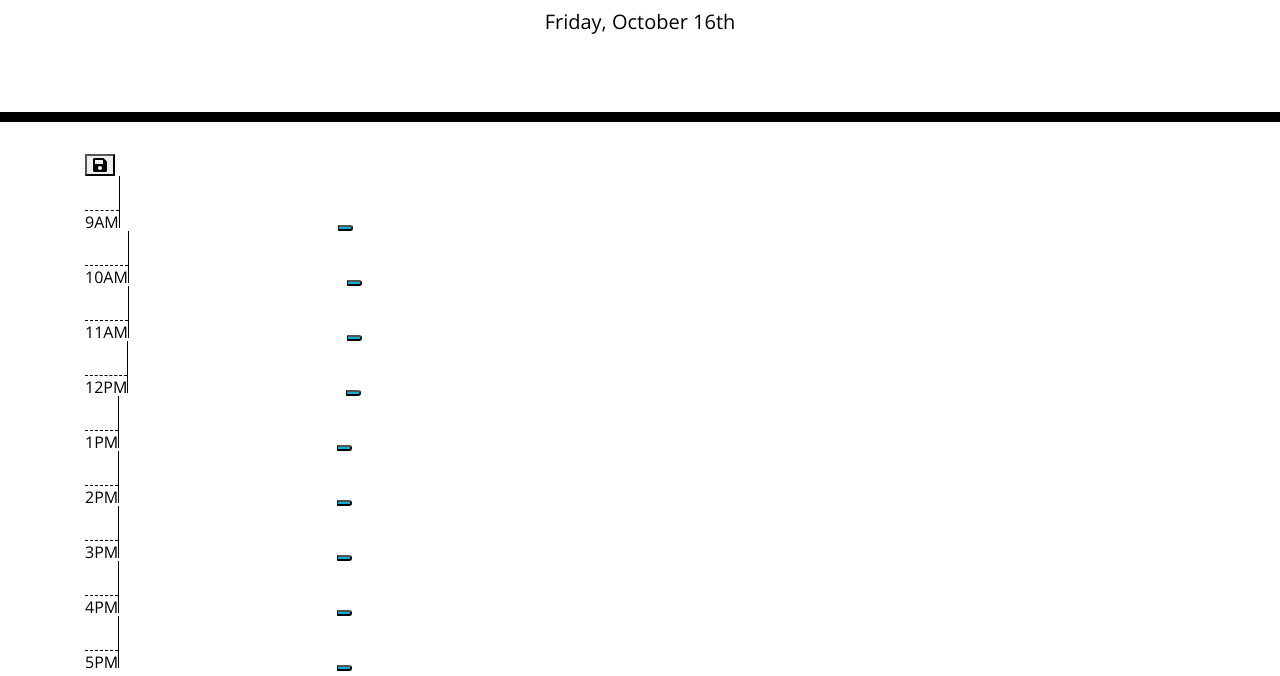
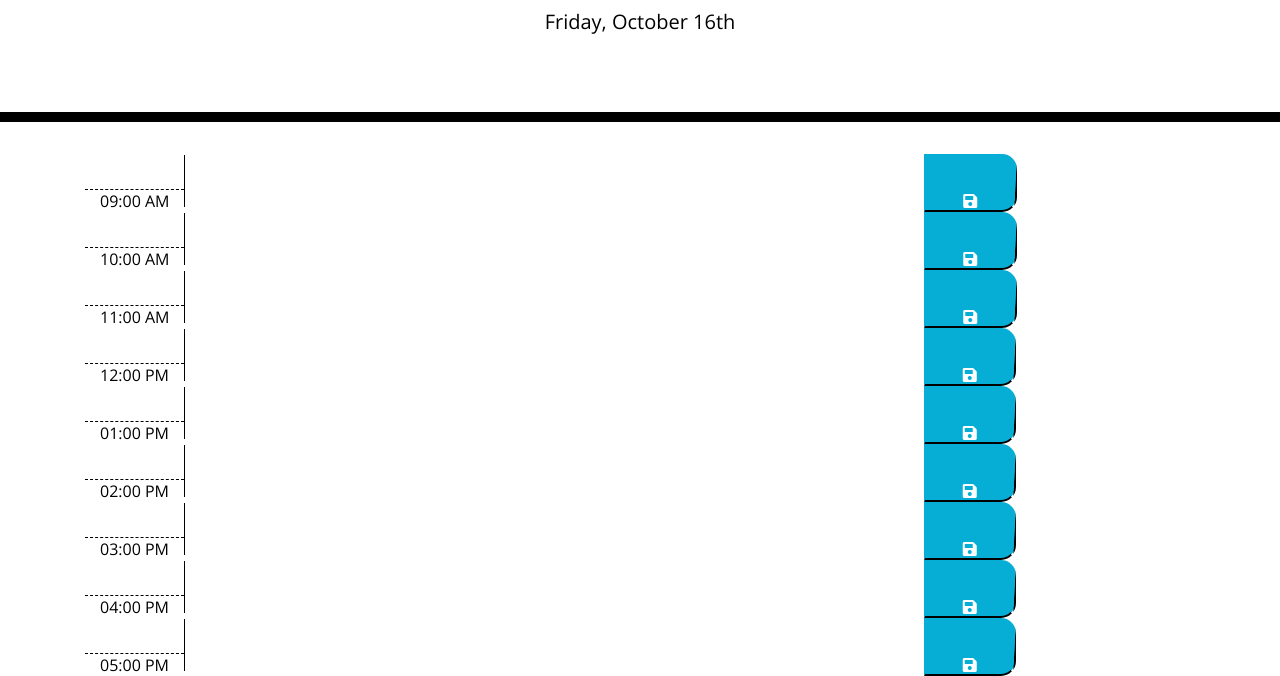
Before and after one commit to melvyn10/basic_calendar, a plain HTML site: page Develop/index.html in a window 1280 px wide. Shown: the part 182-858 px from the top of the page. Drawn offline with nearby package versions, Linux system fonts and the light colour scheme.

Commit message:
changed style and added columns

```diff
--- a/Develop/index.html
+++ b/Develop/index.html
@@ -29,7 +29,7 @@
       <p id="currentDay" class="lead"></p>
     </header>
     <div class="container">
-      <button class="fas fa-save"></button>
+
       <!-- Timeblocks go here -->
 
 
@@ -56,6 +56,7 @@
          "st"];
         var displayDate = dayOfWeek[date.getDay()] + "," + month[date.getMonth()] + " " + date.getDate() + superS[date.getDate()+1];
 */
+
         var displayDate = moment().format('dddd, MMMM Do');
         var currentHour = parseInt(moment().format('h'));
         $("#currentDay").text(displayDate);
@@ -63,39 +64,41 @@
         ** display standard office hours
         */
         var appointment = [
-          {hour: "9AM", appt: ""},
-          {hour: "10AM", appt: ""},
-          {hour: "11AM", appt: ""},
-          {hour: "12PM", appt: ""},
-          {hour: "1PM", appt: ""},
-          {hour: "2PM", appt: ""},
-          {hour: "3PM", appt: ""},
-          {hour: "4PM", appt: ""},
-          {hour: "5PM", appt: ""}
+          {hour: "09:00 AM", appt: ""},
+          {hour: "10:00 AM", appt: ""},
+          {hour: "11:00 AM", appt: ""},
+          {hour: "12:00 PM", appt: ""},
+          {hour: "01:00 PM", appt: ""},
+          {hour: "02:00 PM", appt: ""},
+          {hour: "03:00 PM", appt: ""},
+          {hour: "04:00 PM", appt: ""},
+          {hour: "05:00 PM", appt: ""}
         ];
 
         for (var i=0; i<9; i++){
 
-
+          // create a container
           var hourRow = $("<section>");
           hourRow.addClass("hourRow");
           $('.container').append(hourRow);
 
+          //hour field
           var timeBlock = $("<time-block>");
-          timeBlock.addClass("hour");
+          timeBlock.addClass("hour col-md-1");
           timeBlock.attr("hourNumber",appointment[i].hour);
           timeBlock.text(appointment[i].hour);
           hourRow.append(timeBlock);
 
-          var apptBlock = $("<textarea>");
-          apptBlock.addClass("appointment");
+          // appoinment entry
+          var apptBlock = $("<textarea row='3'>");
+          apptBlock.addClass("appointment col-md-8");
           apptBlock.attr("appointment", appointment[i].appt);
           apptBlock.text(appointment[i].appt)
           hourRow.append(apptBlock);
 
+          // Button with graphic
           var saveBtn = $("<button>");
-          saveBtn.addClass("saveBtn")
-          saveBtn.attr("saveBtn","fas fa-save");
+          saveBtn.addClass("saveBtn fas fa-save col-md-1");
           hourRow.append(saveBtn);
 
         }
--- a/Develop/style.css
+++ b/Develop/style.css
@@ -30,7 +30,7 @@ textarea{
   border-radius: 15px;
 }
 
-.row {
+.rowRow {
   white-space: pre-wrap;
   height: 80px;
   border-top: 1px solid white;;
@@ -58,14 +58,22 @@ textarea{
 }
 
 .saveBtn {
-  border-left: 1px solid black;
+  border-top: 38px solid #06AED5;
+  border-left: 1px solid #06AED5;
   border-top-right-radius: 15px;
   border-bottom-right-radius: 15px;
   background-color: #06AED5;
   color: white;
-}
+  padding-bottom: -24px;
+
+ }
 
 .saveBtn i:hover {
   font-size: 20px;
   transition: all .3s ease-in-out;
 }
+
+.appointment {
+  white-space: pre-wrap;
+  border-color: 1px solid black;
+}
```
